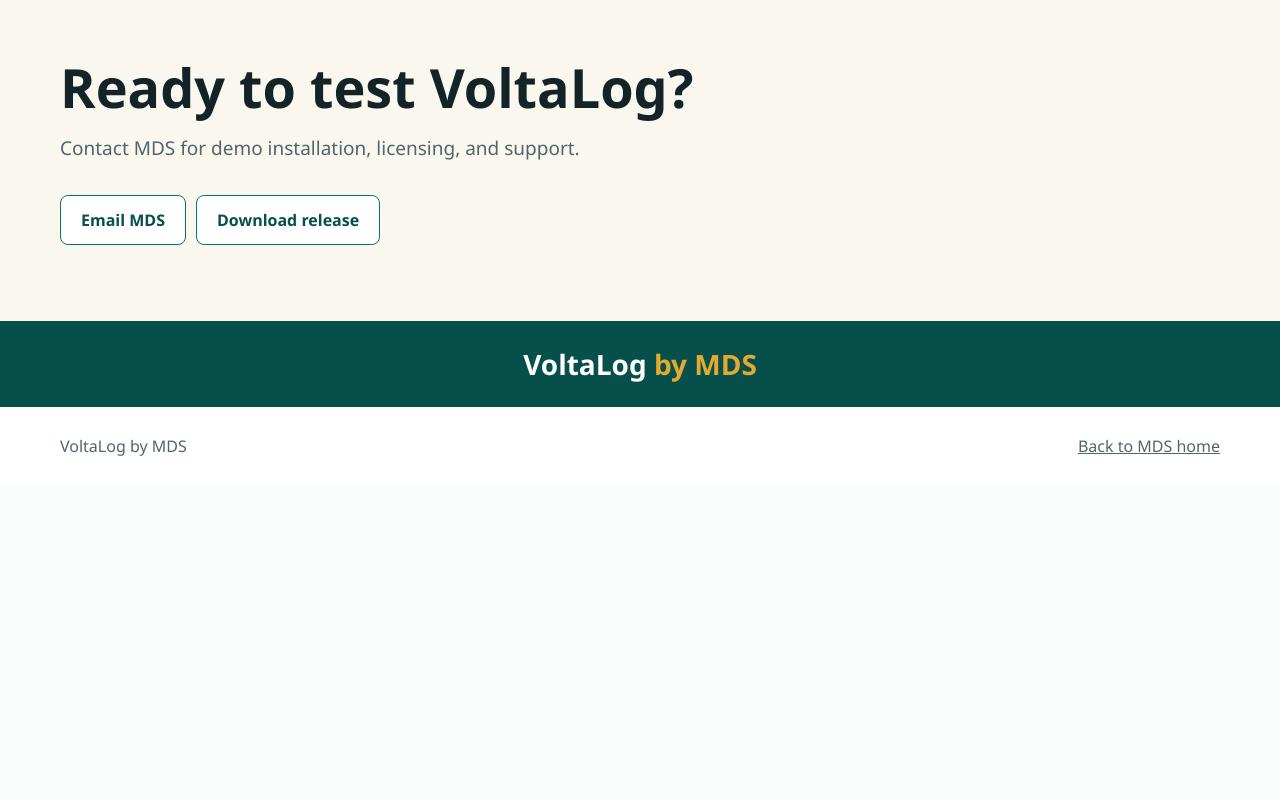
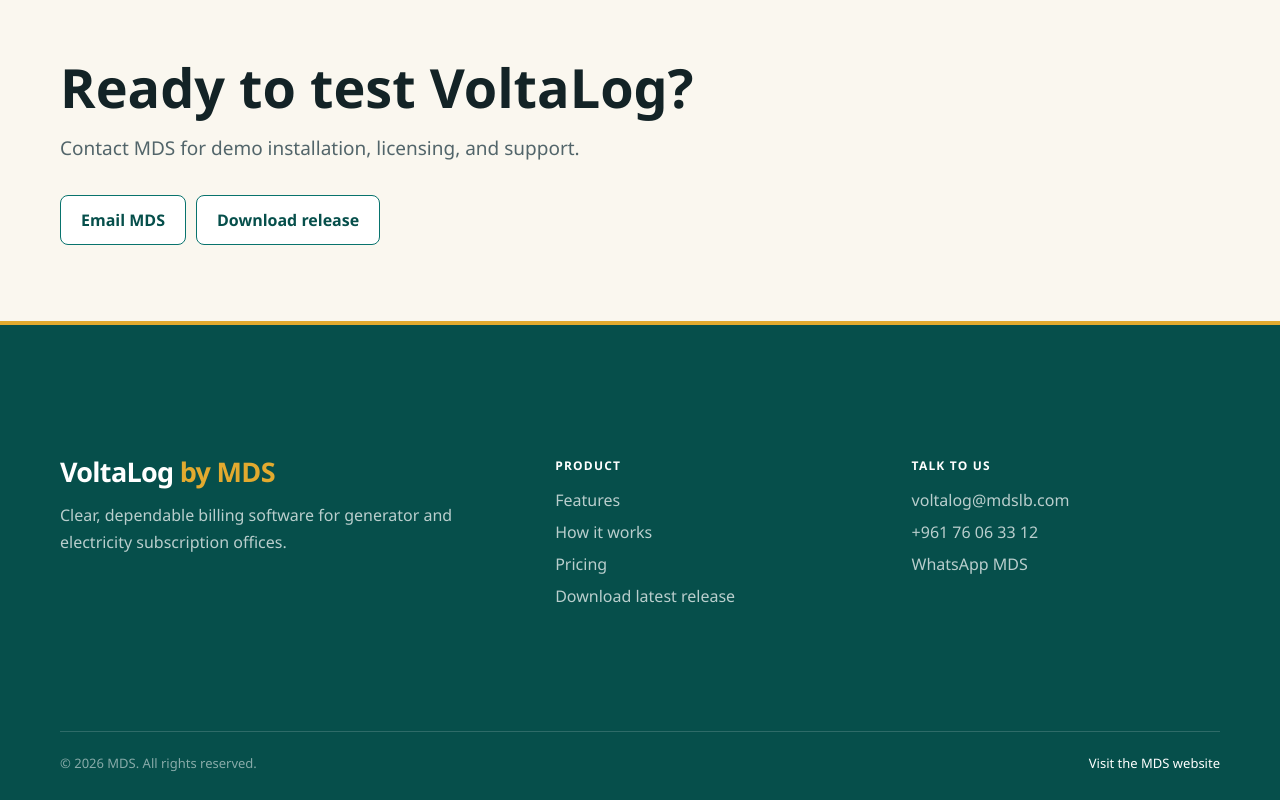
Before and after one commit to slack90-hub/VoltaLogLb, a plain HTML site: page voltalog/index.html in a window 1280 px wide. Shown: the part 4857-5657 px from the top of the page. Before the commit the page ends 5342 px from the top, so only its background shows below. Drawn offline with Linux system fonts and the light colour scheme.

Commit message:
volta footer

```diff
--- a/voltalog/index.html
+++ b/voltalog/index.html
@@ -386,30 +386,81 @@
         font-size:23px;
         color:var(--dark)
       }
-      .footer-banner {
+      .whatsapp{position:fixed;right:20px;bottom:20px;z-index:40;display:grid;place-items:center;width:64px;height:64px;padding:0;border:3px solid #fff;border-radius:50%;background:#25d366;text-decoration:none;box-shadow:0 12px 34px rgba(0,0,0,.28);transition:transform .2s,box-shadow .2s}.whatsapp:hover{transform:translateY(-3px) scale(1.04);box-shadow:0 16px 38px rgba(0,0,0,.32)}.whatsapp svg{width:39px;height:39px;display:block}
+      footer {
         background:var(--dark);
+        border-top:4px solid var(--gold);
+        color:rgba(255,255,255,.72)
+      }
+      .footer-inner {
+        display:grid;
+        grid-template-columns:1.45fr 1fr 1fr;
+        gap:48px;
+        padding:52px 0 28px
+      }
+      .footer-brand {
         color:#fff;
-        padding:24px;
-        text-align:center;
-        font-size:28px;
-        font-weight:950
+        font-size:27px;
+        font-weight:950;
+        letter-spacing:-.7px
       }
-      .footer-banner span {
+      .footer-brand span {
         color:var(--gold)
       }
-      .whatsapp{position:fixed;right:20px;bottom:20px;z-index:40;display:grid;place-items:center;width:64px;height:64px;padding:0;border:3px solid #fff;border-radius:50%;background:#25d366;text-decoration:none;box-shadow:0 12px 34px rgba(0,0,0,.28);transition:transform .2s,box-shadow .2s}.whatsapp:hover{transform:translateY(-3px) scale(1.04);box-shadow:0 16px 38px rgba(0,0,0,.32)}.whatsapp svg{width:39px;height:39px;display:block}
-      footer {
-        padding:28px 0;
-        background:#fff;
-        color:var(--muted)
+      .footer-description {
+        max-width:420px;
+        margin:12px 0 0;
+        line-height:1.7
       }
-      .footer-inner {
+      .footer-heading {
+        margin:4px 0 15px;
+        color:#fff;
+        font-size:12px;
+        font-weight:850;
+        letter-spacing:1.2px;
+        text-transform:uppercase
+      }
+      .footer-links {
+        display:grid;
+        gap:10px
+      }
+      .footer-links a {
+        width:max-content;
+        max-width:100%;
+        color:rgba(255,255,255,.72);
+        text-decoration:none;
+        transition:color .2s
+      }
+      .footer-links a:hover {
+        color:var(--gold)
+      }
+      .footer-bottom {
+        grid-column:1 / -1;
         display:flex;
-        justify-content:space-between
+        justify-content:space-between;
+        gap:18px;
+        padding-top:22px;
+        border-top:1px solid rgba(255,255,255,.16);
+        color:rgba(255,255,255,.52);
+        font-size:13px
+      }
+      .footer-bottom a {
+        color:#fff;
+        text-decoration:none
+      }
+      .footer-bottom a:hover {
+        color:var(--gold)
       }
       @media(max-width:900px) {
         .hero-grid,.trust,.grid3,.grid5,.example-grid {
           grid-template-columns:1fr 1fr
+        }
+        .footer-inner {
+          grid-template-columns:1fr 1fr;
+          gap:36px
+        }
+        .footer-inner > section:first-child {
+          grid-column:1 / -1
         }
       }
       @media(max-width:680px) {
@@ -426,6 +477,14 @@
           width:100%
         }
         .footer-inner {
+          grid-template-columns:1fr;
+          gap:30px;
+          padding:38px 0 24px
+        }
+        .footer-inner > section:first-child {
+          grid-column:auto
+        }
+        .footer-bottom {
           flex-direction:column;
           gap:8px
         }
@@ -927,20 +986,37 @@
       </section>
     </main>
     <a class="whatsapp" href="https://wa.me/96176063312?text=Hello%20MDS%2C%20I%20would%20like%20a%20VoltaLog%20demo." target="_blank" rel="noopener" aria-label="Contact VoltaLog on WhatsApp"><svg viewBox="0 0 32 32" aria-hidden="true" focusable="false"><path fill="#fff" d="M16 3.5A12.4 12.4 0 0 0 5.3 22.2L3.8 28l6-1.5A12.5 12.5 0 1 0 16 3.5Zm0 22.1c-1.8 0-3.6-.5-5.1-1.4l-.4-.2-3.5.9.9-3.4-.2-.4A9.7 9.7 0 1 1 16 25.6Z"/><path fill="#fff" d="M11.1 10.2c-.3-.7-.6-.7-.9-.7h-.8c-.3 0-.7.1-1.1.5-.4.5-1.4 1.4-1.4 3.5s1.5 4.1 1.7 4.4c.2.3 3 4.6 7.3 6.4 1 .4 1.8.7 2.4.9 1 .3 1.9.3 2.6.2.8-.1 2.4-1 2.7-2 .3-1 .3-1.8.2-2-.1-.2-.4-.3-.8-.5l-2.8-1.3c-.4-.2-.7-.3-1 .3-.3.5-1.1 1.3-1.4 1.6-.2.3-.5.3-.9.1-.4-.2-1.8-.7-3.4-2.1-1.2-1.1-2.1-2.5-2.3-2.9-.2-.4 0-.6.2-.8.2-.2.4-.5.6-.7.2-.2.3-.4.4-.7.1-.3.1-.5 0-.7l-1.3-3.1Z"/></svg></a>
-    <div class="footer-banner">
-      VoltaLog
-      <span>
-        by MDS
-      </span>
-    </div>
     <footer>
       <div class="footer-inner">
-        <span>
-          VoltaLog by MDS
-        </span>
-        <a href="../">
-          Back to MDS home
-        </a>
+        <section>
+          <div class="footer-brand">
+            VoltaLog <span>by MDS</span>
+          </div>
+          <p class="footer-description">
+            Clear, dependable billing software for generator and electricity subscription offices.
+          </p>
+        </section>
+        <section>
+          <h3 class="footer-heading">Product</h3>
+          <div class="footer-links">
+            <a href="#features">Features</a>
+            <a href="#workflow">How it works</a>
+            <a href="#pricing">Pricing</a>
+            <a href="https://github.com/slack90-hub/VoltaLogLb/releases">Download latest release</a>
+          </div>
+        </section>
+        <section>
+          <h3 class="footer-heading">Talk to us</h3>
+          <div class="footer-links">
+            <a href="mailto:voltalog@mdslb.com">voltalog@mdslb.com</a>
+            <a href="tel:+96176063312">+961 76 06 33 12</a>
+            <a href="https://wa.me/96176063312?text=Hello%20MDS%2C%20I%20would%20like%20a%20VoltaLog%20demo." target="_blank" rel="noopener">WhatsApp MDS</a>
+          </div>
+        </section>
+        <div class="footer-bottom">
+          <span>© 2026 MDS. All rights reserved.</span>
+          <a href="../">Visit the MDS website</a>
+        </div>
       </div>
     </footer>
     <script>
```
Also changed, not shown: voltalog/ar.html (+100 -25 lines).
